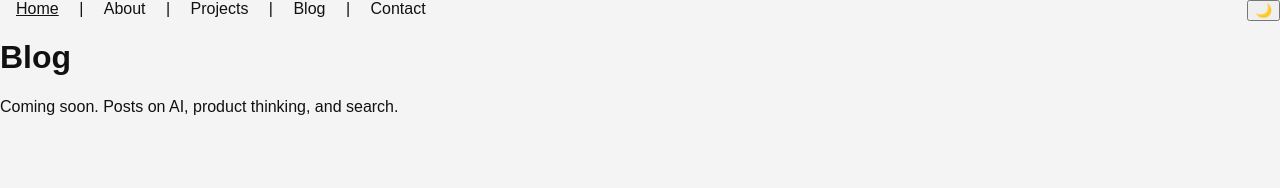
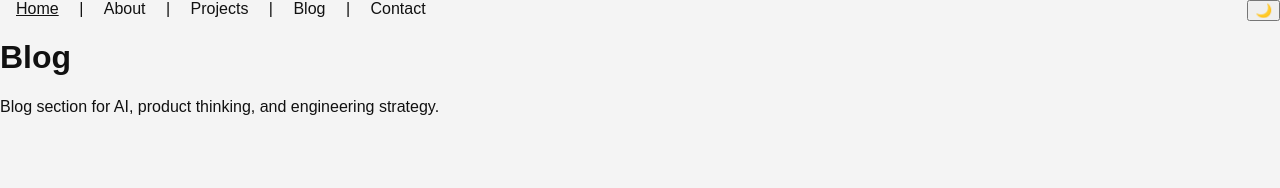
Before and after one commit to RajaNadendla/Portfolio, a Next.js app: page /blog in a window 1280 px wide. Shown: the top 188 px of the page. Built offline with nearby package versions, Linux system fonts and the light colour scheme.

Commit message:
Update blog.js

```diff
--- a/pages/blog.js
+++ b/pages/blog.js
@@ -1,5 +1,5 @@
 import Layout from '../components/Layout';
 
 export default function Blog() {
-  return <Layout><h1>Blog</h1><p>Coming soon. Posts on AI, product thinking, and search.</p></Layout>;
+  return <Layout><h1>Blog</h1><p>Blog section for AI, product thinking, and engineering strategy.</p></Layout>;
 }
```
